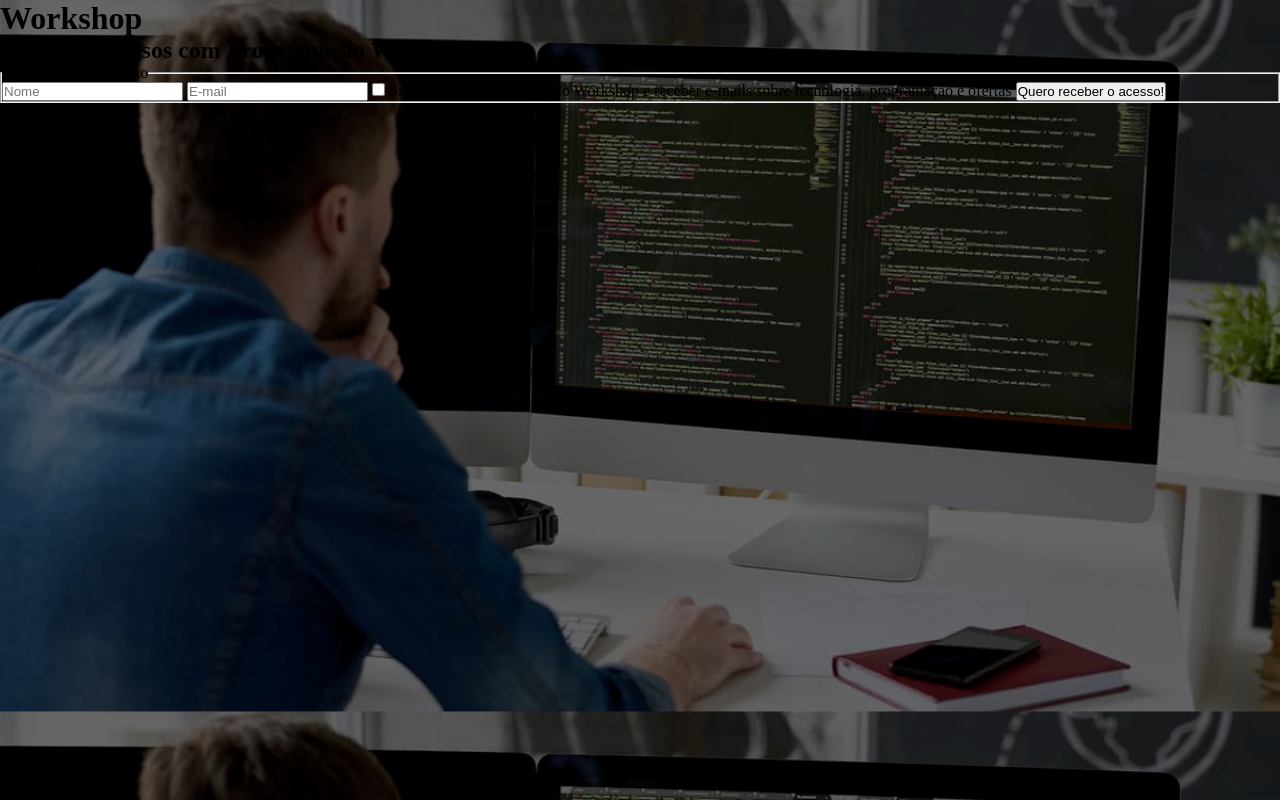
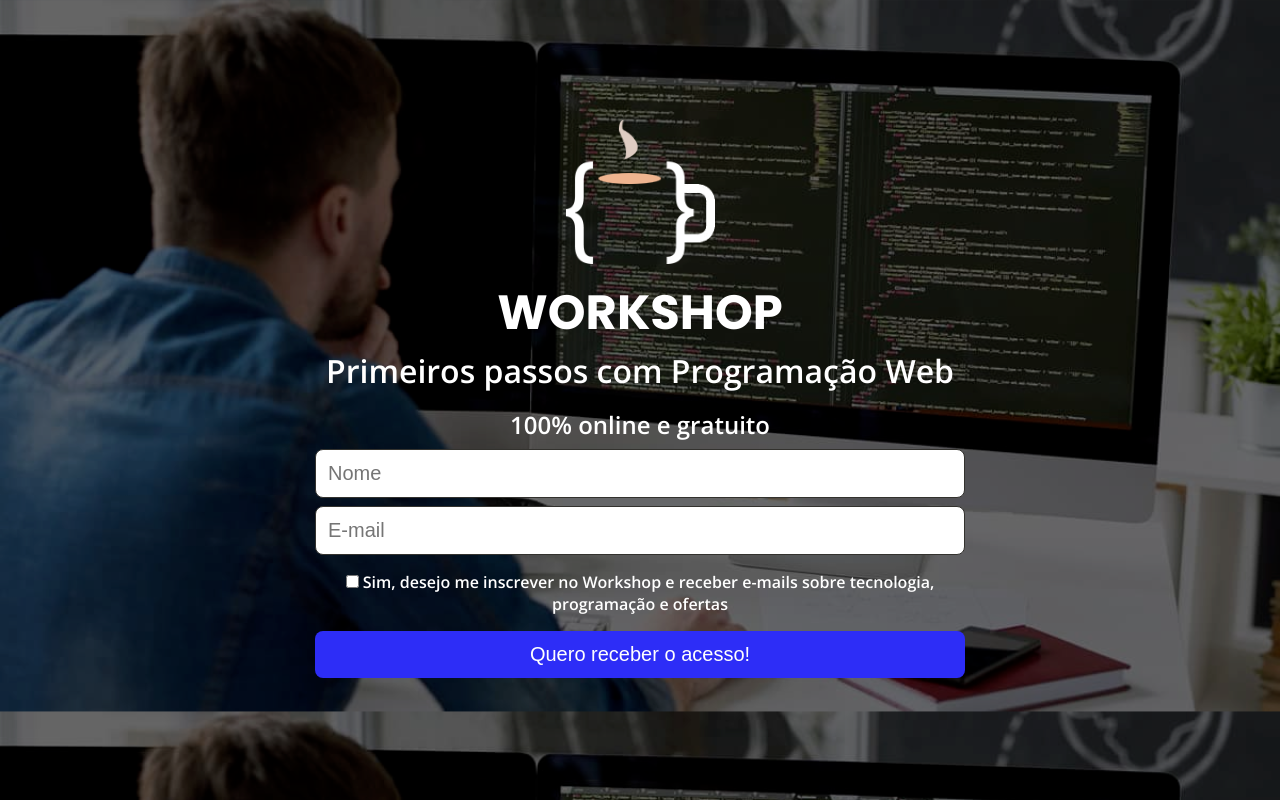
Before and after one commit to souluizfelipe/pag-captura-html-css, a plain HTML site: page index.html in a window 1280 px wide. Drawn offline with nearby package versions, Linux system fonts and the light colour scheme.

Commit message:
finish page css

```diff
--- a/css/style.css
+++ b/css/style.css
@@ -5,6 +5,90 @@
 }
 
 body {
-    background: url(../assets/img/background.png);
+    background-image: url(../assets/img/background.png);
     background-size: cover;
+    color: #FFF;
+    font-family: 'Open Sans', Helvetica,sans-serif;
+    font-weight: 600;
+    font-size: 16px;
+    margin: 0 32px;
 }
+
+.container {
+    width: 100%;
+    height: 100%;
+    display: flex;
+    align-items: center;
+    justify-content: center;
+    margin-top: 15vh;
+}
+
+.content-wrapper {
+    max-width: 650px;
+    text-align: center;
+}
+
+.main-logo {
+    width: 150px;
+    margin-bottom: 2rem;
+    margin-bottom: 0.5rem;
+}
+
+.main-title {
+    font-size: 3rem;
+    text-transform: uppercase;
+    font-family: 'Poppins', 'Open Sans', Helvetica, sans-serif;
+    font-weight: 700;
+}
+
+.main-subtitle {
+    font-size: 2rem;
+    margin-bottom: 1rem;
+}
+
+.form-wrapper {
+    display: flex;
+    flex-direction: column;
+    align-items: center;
+    justify-content: center;
+}
+
+.secondary-subtitle {
+    text-align: center;
+    font-size: 1.5rem;
+    font-weight: 600;
+    margin-bottom: 0.5rem;
+}
+
+.main-input {
+    color: #33322E;
+    padding: 0.75rem;
+    font-size: 20px;
+    border: 1px solid #33322E;
+    border-radius: 0.5rem;
+    margin-bottom: 0.5rem;
+    width: 100%;
+}
+
+.main-input:last-of-type {
+    margin-bottom: 1rem;
+}
+
+.check-input {
+    margin-bottom: 1rem;
+}
+
+.check-input::selection {
+    width: 20px;
+    height: 20px;
+}
+
+.main-button {
+    padding: 0.75rem;
+    font-size: 20px;
+    border: none;
+    border-radius: 0.5rem;
+    background-color: rgb(45, 45, 247);
+    color: #FFF;
+    width: 100%;
+}
--- a/index.html
+++ b/index.html
@@ -1,5 +1,5 @@
 <!DOCTYPE html>
-<html lang="en">
+<html lang="pt-BR">
 <head>
     <meta charset="UTF-8">
     <meta http-equiv="X-UA-Compatible" content="IE=edge">
@@ -7,22 +7,30 @@
     <title>Página de Captura</title>
     <link rel="shortcut icon" href="./assets/img/logo.png" type="image/x-icon">
 
+    <link rel="preconnect" href="https://fonts.googleapis.com">
+    <link rel="preconnect" href="https://fonts.gstatic.com" crossorigin>
+    <link href="https://fonts.googleapis.com/css2?family=Open+Sans:wght@400;600&family=Poppins:wght@700&display=swap" rel="stylesheet">
+
     <link rel="stylesheet" href="./css/style.css">
+
 </head>
 <body>
-    <div class="container">
-        <h1 class="main-title">Workshop</h1>
-        <h2 class="main-subtitle">Primeiros passos com Programação Web</h2>
-        <form action="">
-            <fieldset class="secondary-subtitle">
-                <legend>100% online e gratuito</legend>
+    <section class="container">
+        <div class="content-wrapper">
+            <img class="main-logo" src="./assets/img/logo.png" alt="logo workshop">
+            <h1 class="main-title">Workshop</h1>
+            <h2 class="main-subtitle">Primeiros passos com Programação Web</h2>
+            <form action="" class="form-wrapper">
+                <legend class="secondary-subtitle">100% online e gratuito</legend>
                 <input class="main-input" type="text" name="name" id="name" placeholder="Nome" required>
                 <input class="main-input" type="email" name="email" id="email" placeholder="E-mail" required>
-                <input type="checkbox" name="check" id="check">
-                <label for="check">Sim, desejo me inscrever no Workshop e receber e-mails sobre tecnologia, programação e ofertas</label>
+                <label for="check" class="check-input">
+                    <input type="checkbox" name="check" id="check">
+                    Sim, desejo me inscrever no Workshop e receber e-mails sobre tecnologia, programação e ofertas
+                </label>
                 <button class="main-button" type="submit">Quero receber o acesso!</button>
-            </fieldset>
-        </form>
-    </div>
+            </form>
+        </div>
+    </section>
 </body>
 </html>
```
